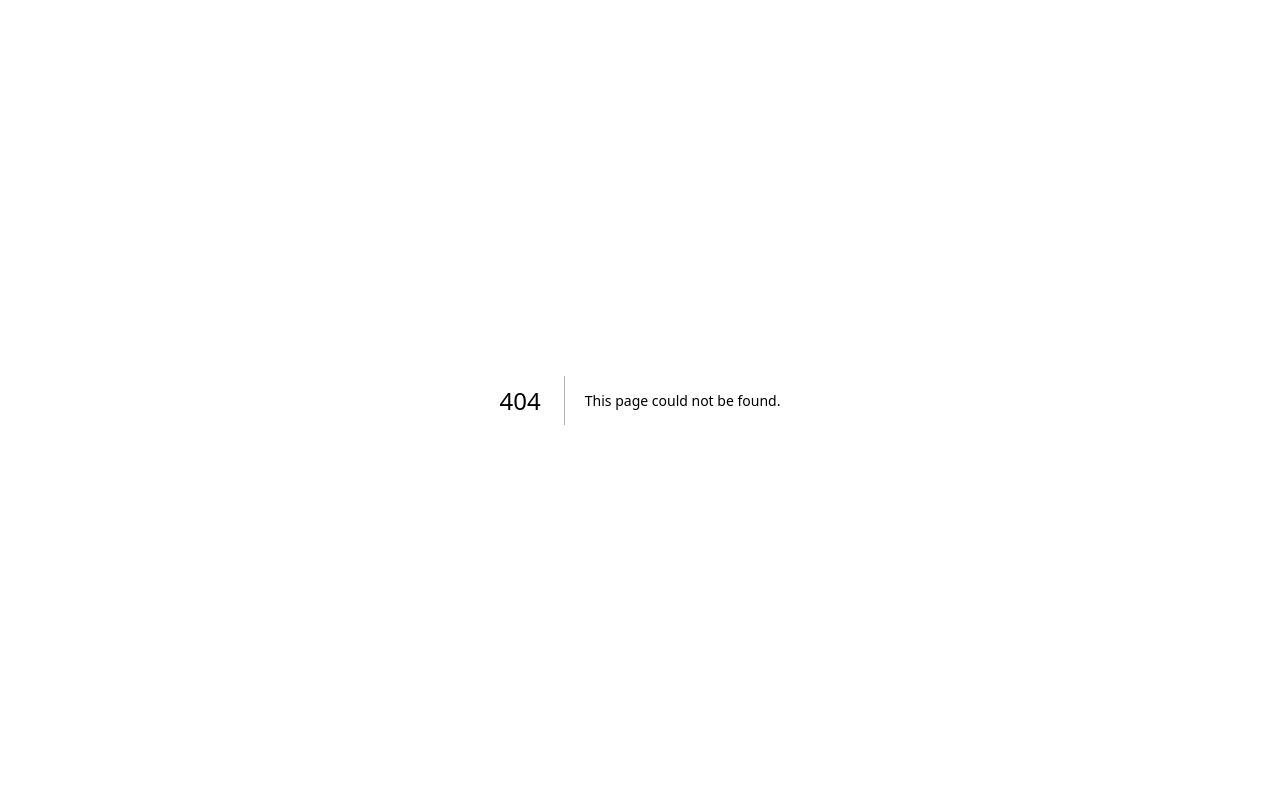
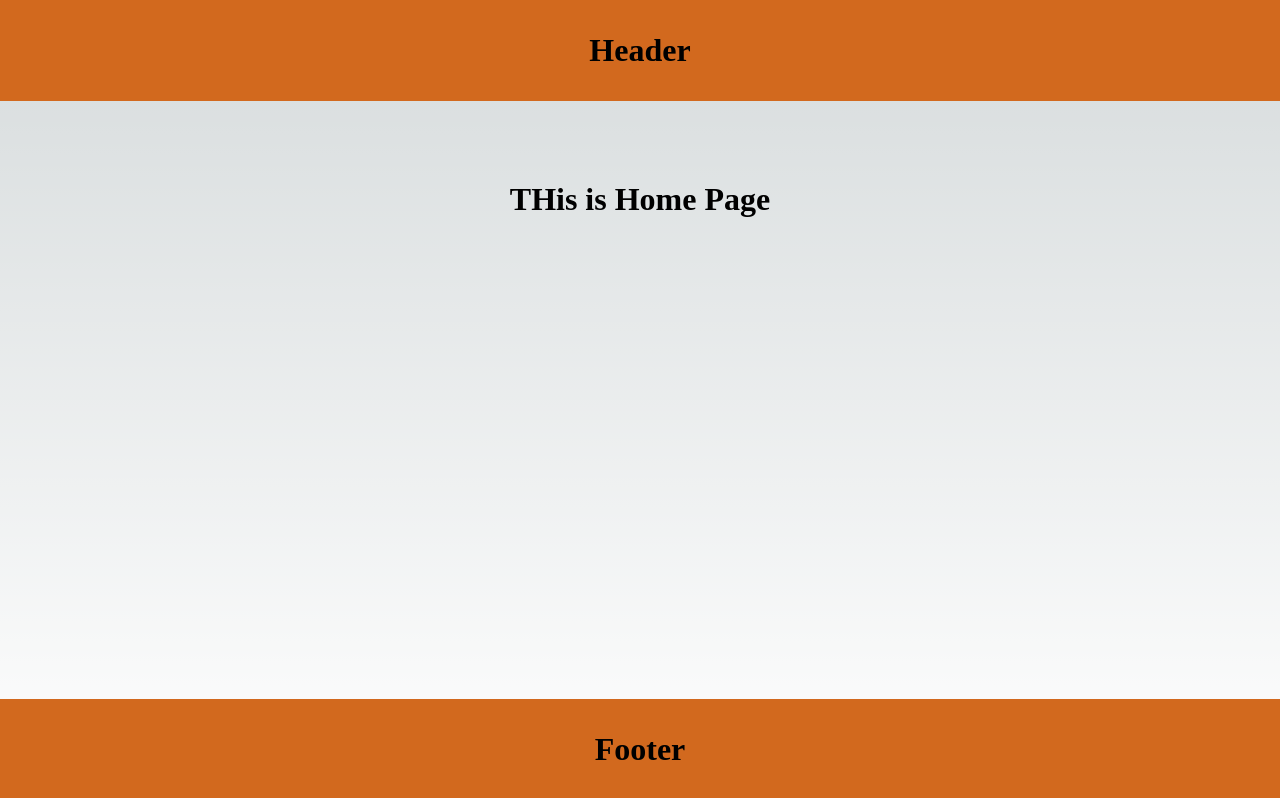
Before and after one commit to zildjianvitoo/next-api, a Next.js app: page / in a window 1280 px wide. Before the commit this address had no page. Built offline with nearby package versions, Linux system fonts and the light colour scheme.

Commit message:
done layout

```diff
--- /dev/null
+++ b/components/Footer.jsx
@@ -0,0 +1,9 @@
+import React from "react";
+
+export default function Footer() {
+  return (
+    <div className="footer-layout">
+      <h1>Footer</h1>
+    </div>
+  );
+}
--- /dev/null
+++ b/components/Header.jsx
@@ -0,0 +1,9 @@
+import React from "react";
+
+export default function Header() {
+  return (
+    <div className="header-layout">
+      <h1>Header</h1>
+    </div>
+  );
+}
--- a/pages/_app.js
+++ b/pages/_app.js
@@ -1,5 +1,17 @@
-import '@/styles/globals.css'
+import Footer from "@/components/Footer";
+import Header from "@/components/Header";
+import "@/styles/globals.css";
 
 export default function App({ Component, pageProps }) {
-  return <Component {...pageProps} />
+  if (Component.getLayout) {
+    return Component.getLayout(<Component {...pageProps} />);
+  }
+
+  return (
+    <>
+      <Header />
+      <Component {...pageProps} />
+      <Footer />
+    </>
+  );
 }
--- /dev/null
+++ b/pages/index.js
@@ -0,0 +1,13 @@
+import React from "react";
+
+export default function Home() {
+  return (
+    <div>
+      <h1
+        style={{ display: "flex", justifyContent: "center", marginTop: "5rem" }}
+      >
+        THis is Home Page
+      </h1>
+    </div>
+  );
+}
--- a/styles/globals.css
+++ b/styles/globals.css
@@ -1,9 +1,9 @@
 :root {
   --max-width: 1100px;
   --border-radius: 12px;
-  --font-mono: ui-monospace, Menlo, Monaco, 'Cascadia Mono', 'Segoe UI Mono',
-    'Roboto Mono', 'Oxygen Mono', 'Ubuntu Monospace', 'Source Code Pro',
-    'Fira Mono', 'Droid Sans Mono', 'Courier New', monospace;
+  --font-mono: ui-monospace, Menlo, Monaco, "Cascadia Mono", "Segoe UI Mono",
+    "Roboto Mono", "Oxygen Mono", "Ubuntu Monospace", "Source Code Pro",
+    "Fira Mono", "Droid Sans Mono", "Courier New", monospace;
 
   --foreground-rgb: 0, 0, 0;
   --background-start-rgb: 214, 219, 220;
@@ -93,11 +93,31 @@ body {
       rgb(var(--background-end-rgb))
     )
     rgb(var(--background-start-rgb));
+  height: 100vh;
 }
 
 a {
   color: inherit;
   text-decoration: none;
+}
+.header-layout {
+  display: flex;
+  justify-content: center;
+  align-items: center;
+  padding: 2rem;
+  background-color: chocolate;
+  top: 0;
+}
+.footer-layout {
+  display: flex;
+  justify-content: center;
+  align-items: center;
+  padding: 2rem;
+  background-color: chocolate;
+  position: fixed;
+  width: 100%;
+  left: 0;
+  bottom: 0;
 }
 
 @media (prefers-color-scheme: dark) {
```
Also changed, not shown: pages/comments/[commentId].js (+15 -0 lines).
